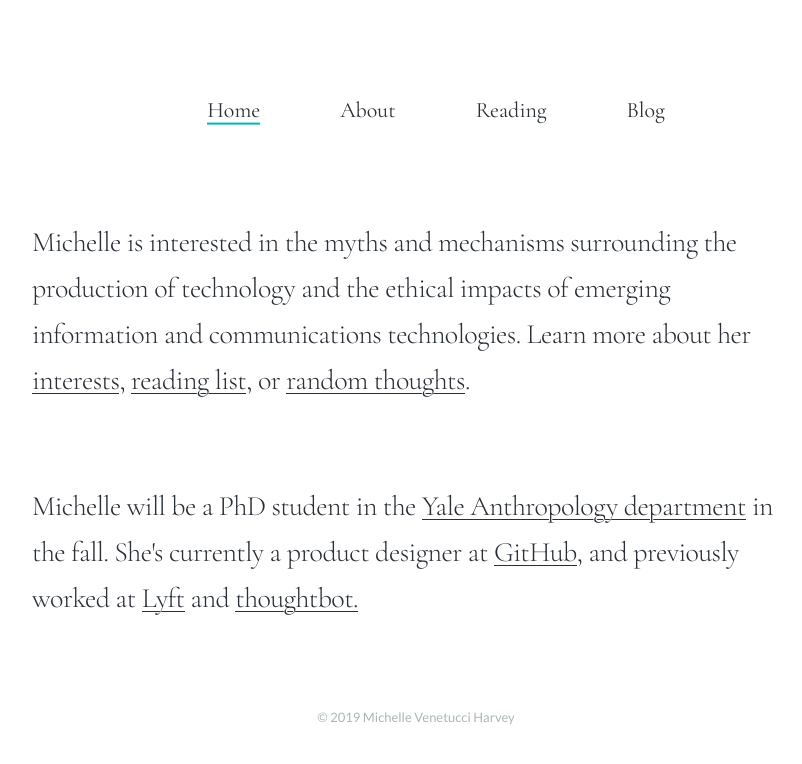
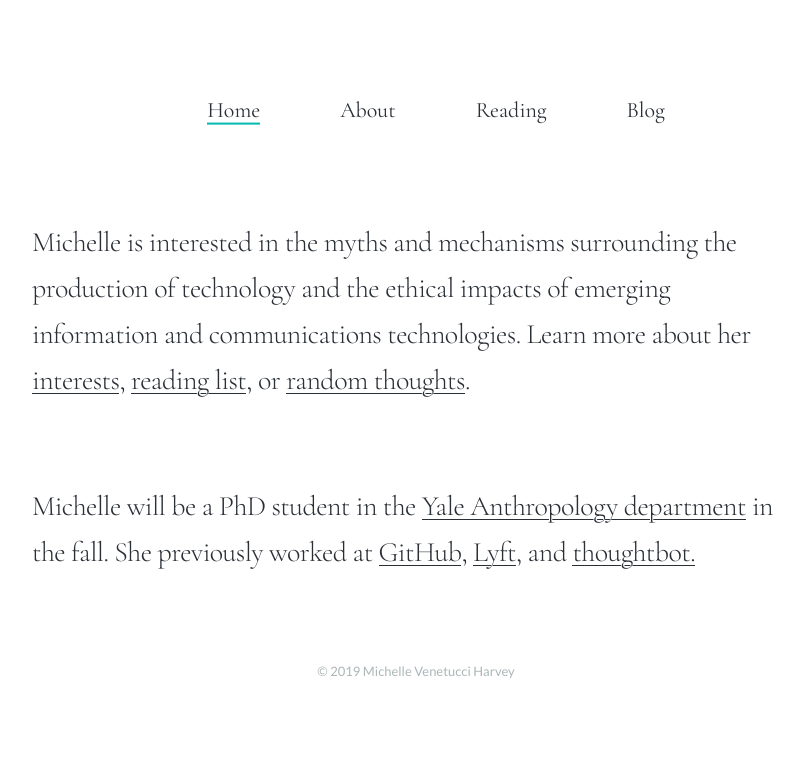
Before and after one commit to venetucci/personal-website, a Jekyll site: the page built from index.html, in a window 1280 px wide. Shown: the top 764 px of the page, without its empty margins (224-1026 px from the left). Built offline with Jekyll 4.4.1, drawn with Linux system fonts in a browser that asks for light colours; nearby versions of some CDN libraries.

Commit message:
Update from Forestry.io Michelle Venetucci Harvey updated index.html

```diff
--- a/index.html
+++ b/index.html
@@ -1,8 +1,10 @@
 ---
 layout: default
 title: Personal Site
-description: Michelle is interested in the myths and mechanisms surrounding the production of technology and the ethical impacts of emerging information and communications technologies.
-featured_image: '/images/alice_no.png'
+description: Michelle is interested in the myths and mechanisms surrounding the production
+  of technology and the ethical impacts of emerging information and communications
+  technologies.
+featured_image: "/images/alice_no.png"
 
 ---
 <div class="wrap">
@@ -11,7 +13,7 @@ featured_image: '/images/alice_no.png'
     </h2>
   </section>
   <section class="intro">
-    <h2>Michelle will be a PhD student in the <a href="https://anthropology.yale.edu/">Yale Anthropology department</a> in the fall. She's currently a product designer at <a href="https://www.github.com" target="_blank">GitHub</a>, and previously worked at <a href="https://www.lyft.com" target="_blank">Lyft</a> and <a href="https://thoughtbot.com/" target="_blank">thoughtbot.</a>
+    <h2>Michelle will be a PhD student in the <a href="https://anthropology.yale.edu/">Yale Anthropology department</a> in the fall. She previously worked at <a href="https://www.github.com" target="_blank">GitHub</a>, <a href="https://www.lyft.com" target="_blank">Lyft</a>, and <a href="https://thoughtbot.com/" target="_blank">thoughtbot.</a>
     </h2>
   </section>
 </div>
```
